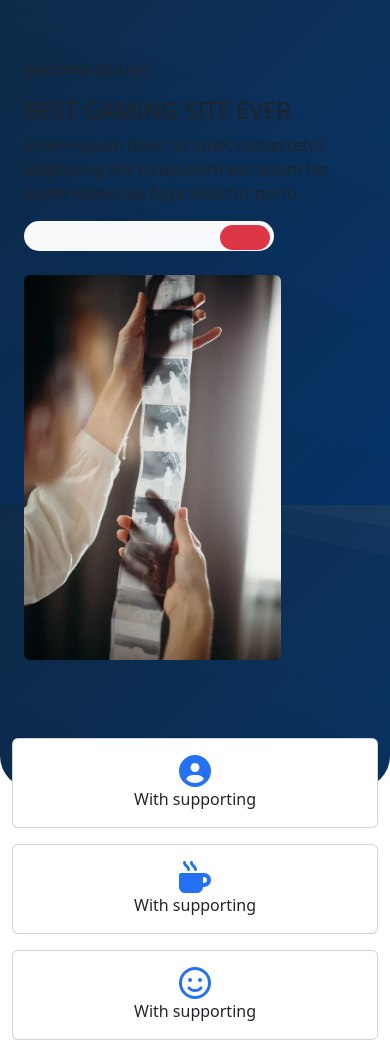
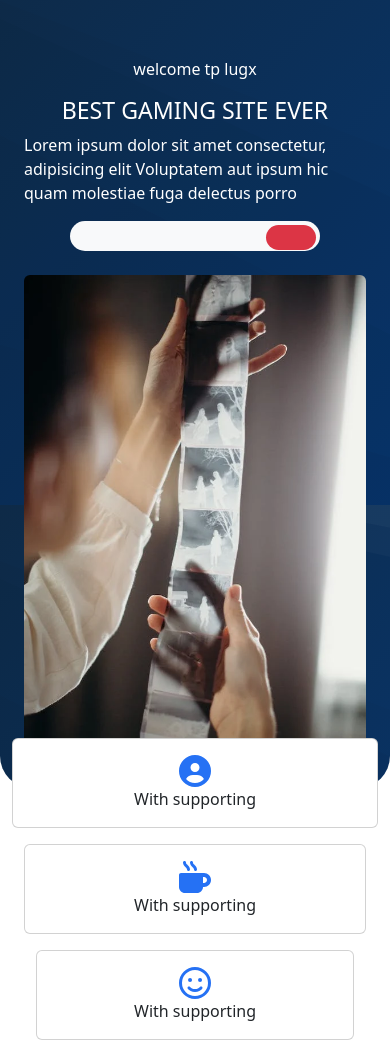
Before and after one commit to razan-mayya/films-website, a plain HTML site: page index.html in a window 390 px wide. Shown: the part 55-1100 px from the top of the page. Drawn offline with nearby package versions, Linux system fonts and the light colour scheme.

Commit message:
delete scroll in small devices

```diff
--- a/assests/style.css
+++ b/assests/style.css
@@ -9,6 +9,14 @@
     }
 }
 
+@media (max-width: 575px) {
+    .b {
+        display: flex;
+        flex-direction: column;
+        align-items: center;
+    }
+}
+
 @media (max-width: 345px) {
     .x {
         font-size: 10px !important;
--- a/index.html
+++ b/index.html
@@ -40,19 +40,19 @@
                     </div>
                 </div>
             </nav>
-            <div class="container">
-                <div class="row mt-5 d-flex justify-content-between">
-                    <div class="col-lg-5 col-md-6 col-sm-7">
-                        <p>welcome tp lugx</p>
-                        <h3>BEST GAMING SITE EVER</h3>
-                        <p>Lorem ipsum dolor sit amet consectetur, adipisicing elit
+            <div class="container ">
+                <div class="b row mt-5 d-flex justify-content-between">
+                    <div class="b col-lg-5 col-md-6 col-sm-7">
+                        <p class="text-white">welcome tp lugx</p>
+                        <h3 class="text-white">BEST GAMING SITE EVER</h3>
+                        <p class="text-white">Lorem ipsum dolor sit amet consectetur, adipisicing elit
                             Voluptatem aut ipsum hic quam molestiae fuga delectus porro
                         </p>
                         <div class="bg-light  rounded-pill d-flex flex-row-reverse" style="width: 250px; height: 30px;">
                             <div class=" bg-danger rounded-pill m-1" style="width: 50px; height: 25px;"></div>
                         </div>
                     </div>
-                    <div class="col-lg-4 col-md-4 col-sm-5 mt-4">
+                    <div class="b col-lg-4 col-md-4 col-sm-5 mt-4">
                         <img src="./assests/img/img1.webp" alt="" class="img-fluid rounded  h-75">
                     </div>
                 </div>
@@ -71,24 +71,27 @@
                 </div>
             </div>
         </div>
-        <div class="col-lg-2 col-md-3 col-sm-4 position-relative" style="bottom: 50px;" ">
-            <div class=" card text-center mb-3" ">
+        <div class="row d-flex justify-content-evenly  ">
+            <div class="col-lg-2 col-md-3 col-sm-4  position-relative" style="bottom: 50px;">
+                <div class="card text-center mb-3"">
                     <div class=" card-body">
                     <i class="fa-solid fa-mug-hot fa-2xl" style="color: #2571f4;"></i>
                     <p class="card-text">With supporting</p>
                 </div>
             </div>
         </div>
-    <div class="col-lg-2 col-md-3 col-sm-4  position-relative" style="bottom: 50px;" ">
-        <div class=" card text-center mb-3">
+        <div class="row d-flex justify-content-evenly  ">
+            <div class="col-lg-2 col-md-3 col-sm-4  position-relative" style="bottom: 50px;">
+                <div class="card text-center mb-3"">
                     <div class=" card-body">
                     <i class="fa-regular fa-face-smile fa-2xl" style="color: #2571f4;"></i>
                     <p class="card-text">With supporting</p>
                 </div>
             </div>
         </div>
-    <div class="col-lg-2 col-md-3 col-sm-4 position-relative" style="bottom: 50px;"">
-        <div class=" card text-center mb-3 ">
+        <div class="row d-flex justify-content-evenly  ">
+            <div class="col-lg-2 col-md-3 col-sm-4  position-relative" style="bottom: 50px;">
+                <div class="card text-center mb-3"">
                     <div class=" card-body">
                     <i class="fa-solid fa-heart fa-2xl" style="color: #2571f4;"></i>
                     <p class="card-text">With supporting</p>
```
Lines whose indentation alone changed are shown as unchanged.
